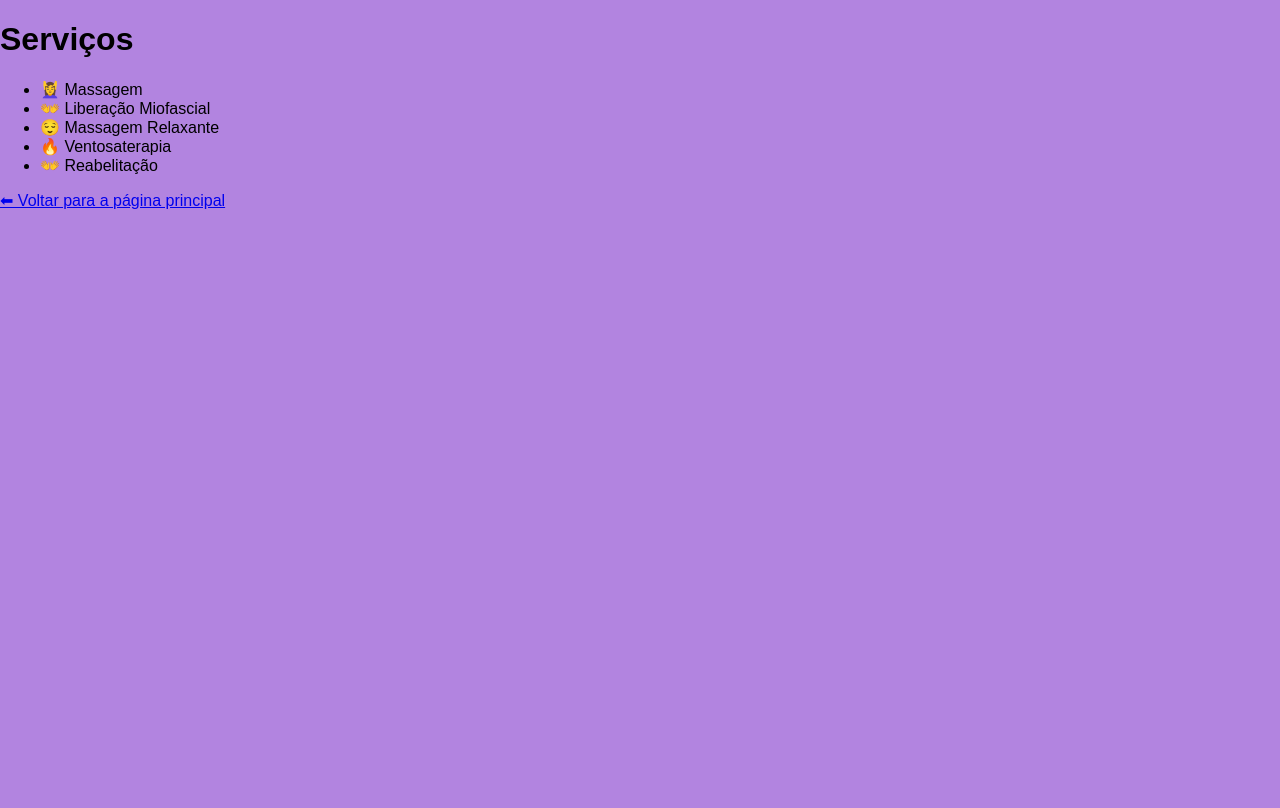
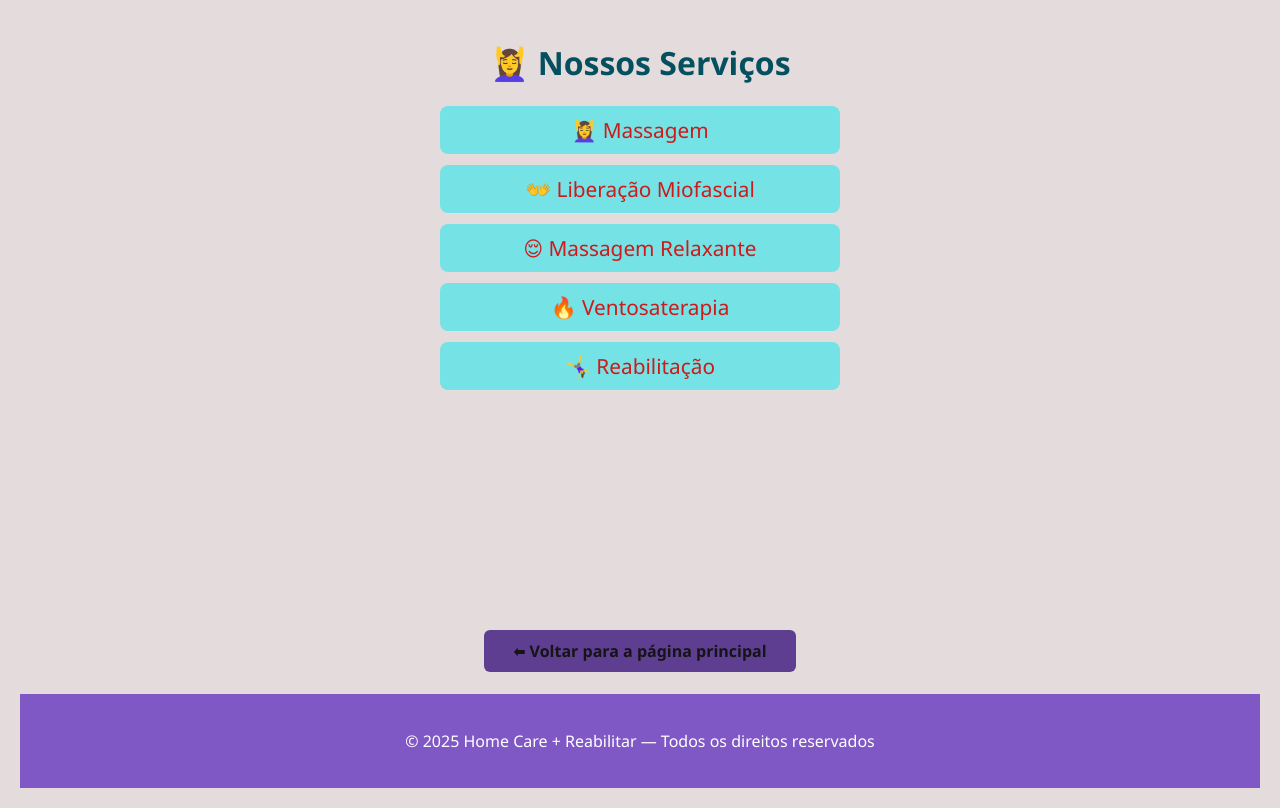
Before and after one commit to devJailson/Site_Home_CAre, a plain HTML site: page serviço.html in a window 1280 px wide. Drawn offline with Linux system fonts and the light colour scheme.

Commit message:
"2ºatualização"

```diff
--- a/css/estilo.css
+++ b/css/estilo.css
@@ -1,5 +1,5 @@
 body{
-    background-color: rgb(178, 132, 224);
+    background-color: rgb(141, 109, 184);
     font-family: Arial, sans-serif;
     margin: 0;
     padding: 0;
@@ -11,12 +11,12 @@ nav {
     top: 0;
     left: 0;
     width: 100%;
-    background-color: #5d3e91;
+    background-color: #927cbc;
     padding: 10px 30px;
     display: flex;
     align-items: center;
     justify-content: space-between;
-    box-shadow: 0 2px 8px rgba(0, 0, 0, 0.3);
+    box-shadow: 0 2px 8px rgba(239, 231, 231, 0.3);
     z-index: 1000;
 }
 
@@ -59,7 +59,7 @@ nav {
 .conteudo {
     text-align: center;
     margin-top: 120px;
-    color: #fff;
+    color: #1e1313;
     padding: 0 20px;
 }
 
@@ -84,7 +84,7 @@ nav {
 .imagens img {
     width: 400px;
     border-radius: 15px;
-    box-shadow: 0 0 15px rgba(0, 0, 0, 0.4);
+    box-shadow: 0 0 15px rgba(35, 20, 20, 0.4);
     transition: transform 0.3s;
 }
 
@@ -97,7 +97,7 @@ footer {
     text-align: center;
     color: #fff;
     padding: 20px 0;
-    background-color: #5d3e91;
+    background-color: #8058c5;
 }
 
 /* RESPONSIVIDADE */
@@ -119,3 +119,86 @@ footer {
 .center{
     text-align: center;
 }
+
+/* Estilos básicos para caso o CSS externo não carregue PAGINA SERVIÇO*/
+        body {
+            font-family: 'Segoe UI', Tahoma, Geneva, Verdana, sans-serif;
+            background-color: #e4dcdc;
+            color: #cd1a1a;
+            margin: 0;
+            padding: 20px;
+            text-align: center;
+        }
+
+        h1 {
+            color: #05505f;
+            margin-bottom: 1;
+        }
+
+        ul {
+            list-style: none;
+            padding: 0;
+            max-width: 400px;
+            margin: 0 auto 10rem;
+        }
+
+        li {
+            background: #75e2e6;
+            border-radius: 8px;
+            margin: 11px 0;
+            padding: 10px;
+            font-size: 1.3rem;
+            box-shadow: 0 2px 2px rgba(235, 231, 231, 0.1);
+            transition: transform 0.2s ease;
+        }
+
+        li:hover {
+            transform: scale(1.03);
+        }
+
+        a {
+            display: inline-block;
+            text-decoration: none;
+            background-color: #17dcdf;
+            color: rgb(20, 10, 10);
+            padding: 10px 20px;
+            border-radius: 6px;
+            transition: background-color 0.3s;
+        }
+
+        a:hover {
+            background-color: #654cc7;
+        }
+
+        /* ---------- ESTILO PÁGINA EQUIPE ---------- */
+.center {
+    text-align: center;
+}
+
+main p {
+    max-width: 800px;
+    margin: 20px auto;
+    line-height: 1.6;
+    color: #2e2e2e;
+    font-size: 1.2rem;
+}
+
+/* Botão de voltar */
+.botao-voltar {
+    display: inline-block;
+    margin-top: 80px;
+    background-color: #5d3e91;
+    color: #161414;
+    padding: 10px 29px;
+    border-radius: 6px;
+    text-decoration: none;
+    font-weight: bold;
+    transition: background-color 0.3s ease;
+}
+
+.botao-voltar:hover {
+    background-color: #7a55b1;
+}
+
+
+/* ---------- ESTILO PÁGINA BLOG ---------- */
--- a/serviço.html
+++ b/serviço.html
@@ -1,26 +1,36 @@
 <!DOCTYPE html>
-<html lang="pt-br">
-
+<html lang="pt-BR">
 <head>
     <meta charset="UTF-8">
     <meta name="viewport" content="width=device-width, initial-scale=1.0">
     <title>Serviços</title>
     <link rel="stylesheet" href="css/estilo.css">
+    <style>
+
+    </style>
 </head>
 
 <body>
+    <header>
+        <h1>💆‍♀️ Nossos Serviços</h1>
+    </header>
 
-    <h1>Serviços</h1>
-
+    <main>
         <ul>
             <li>💆‍♀️ Massagem</li>
             <li>👐 Liberação Miofascial</li>
             <li>😌 Massagem Relaxante</li>
             <li>🔥 Ventosaterapia</li>
-        <li>👐 Reabelitação</li>
+            <li>🤸‍♀️ Reabilitação</li>
         </ul>
 
-    <a href="index.html">⬅ Voltar para a página principal</a>
+    </main>
 
+    <a href="index.html" class="botao-voltar">⬅ Voltar para a página principal</a>
+    <br><br>
+    <!-- RODAPÉ -->
+    <footer>
+        <p>&copy; 2025 Home Care + Reabilitar — Todos os direitos reservados</p>
+    </footer>
 </body>
 </html>
```
Also changed, not shown: blog.html (+1 -0 lines), equipe.html (+30 -10 lines). Lines whose indentation alone changed are shown as unchanged.
